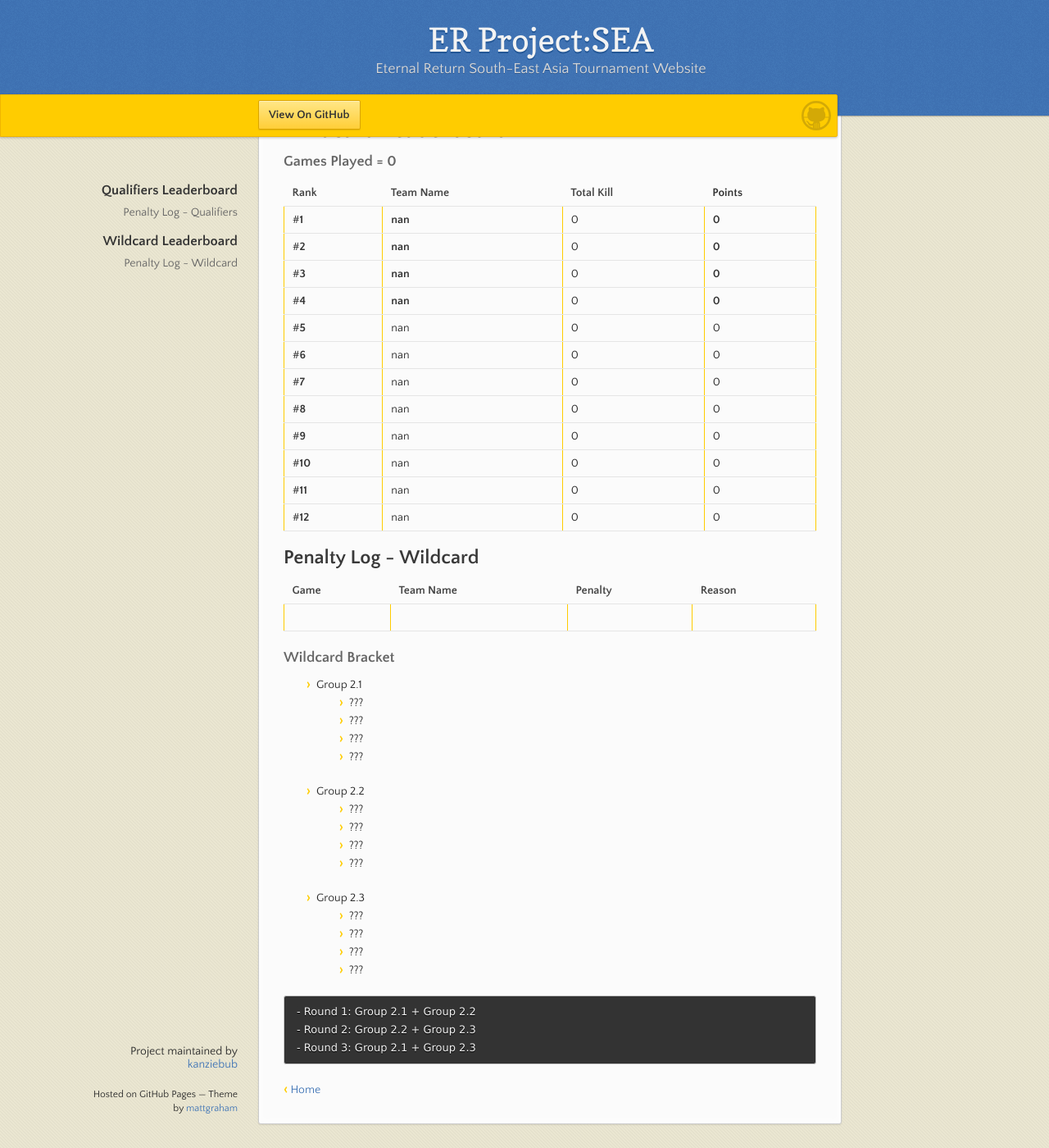
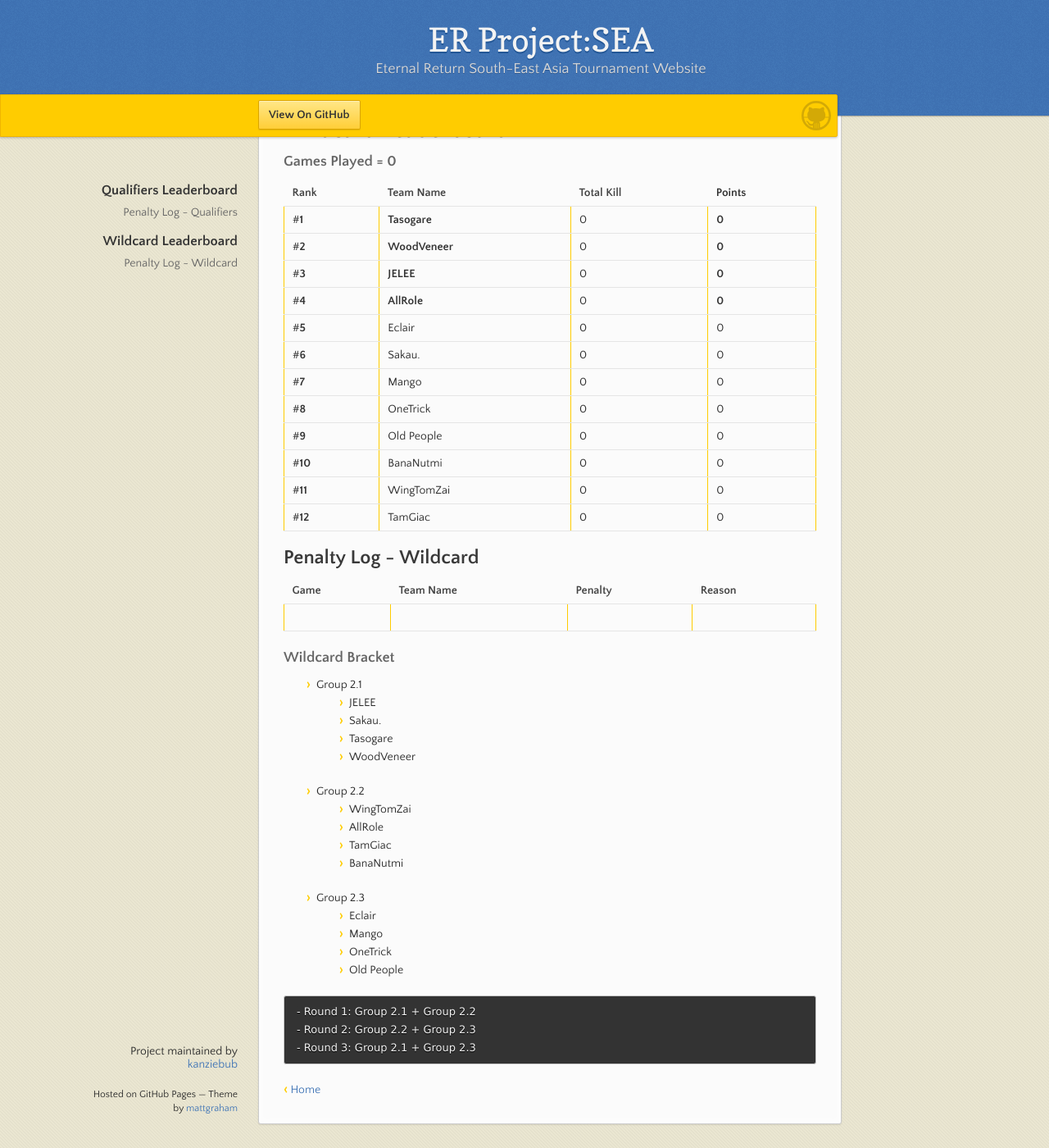
Before and after one commit to kanziebub/ProjectSEA, a Jekyll site: the page built from season/01/qualifiers.md, in a window 1280 px wide and 1400 px high, scrolled down 1687 px. Shown: the whole window at 82% size. Built offline with Jekyll 4.4.1, drawn with Linux system fonts in a browser that asks for light colours.

Commit message:
s1/wc ready

````diff
--- a/season/01/qualifiers.md
+++ b/season/01/qualifiers.md
@@ -82,18 +82,18 @@ layout: default
 
 |  Rank  | Team Name             | Total Kill | **Points** |
 |:-------|:----------------------|:-----------|:-----------|
-| #**1** | **nan** | 0 | **0** |
-| #**2** | **nan** | 0 | **0** |
-| #**3** | **nan** | 0 | **0** |
-| #**4** | **nan** | 0 | **0** |
-| #**5** | nan | 0 | 0 |
-| #**6** | nan | 0 | 0 |
-| #**7** | nan | 0 | 0 |
-| #**8** | nan | 0 | 0 |
-| #**9** | nan | 0 | 0 |
-| #**10** | nan | 0 | 0 |
-| #**11** | nan | 0 | 0 |
-| #**12** | nan | 0 | 0 |
+| #**1** | **Tasogare** | 0 | **0** |
+| #**2** | **WoodVeneer** | 0 | **0** |
+| #**3** | **JELEE** | 0 | **0** |
+| #**4** | **AllRole** | 0 | **0** |
+| #**5** | Eclair | 0 | 0 |
+| #**6** | Sakau. | 0 | 0 |
+| #**7** | Mango | 0 | 0 |
+| #**8** | OneTrick | 0 | 0 |
+| #**9** | Old People | 0 | 0 |
+| #**10** | BanaNutmi | 0 | 0 |
+| #**11** | WingTomZai | 0 | 0 |
+| #**12** | TamGiac | 0 | 0 |
 
 ## Penalty Log - Wildcard
 
@@ -107,20 +107,20 @@ layout: default
 
 ### Wildcard Bracket
 - Group 2.1
-  - ???
-  - ???
-  - ???
-  - ???
+  - JELEE
+  - Sakau.
+  - Tasogare
+  - WoodVeneer
 - Group 2.2
-  - ???
-  - ???
-  - ???
-  - ???
+  - WingTomZai
+  - AllRole
+  - TamGiac
+  - BanaNutmi
 - Group 2.3
-  - ???
-  - ???
-  - ???
-  - ???
+  - Eclair
+  - Mango
+  - OneTrick
+  - Old People
 
 
 ```
````
Also changed, not shown: script.py (+12 -12 lines).
